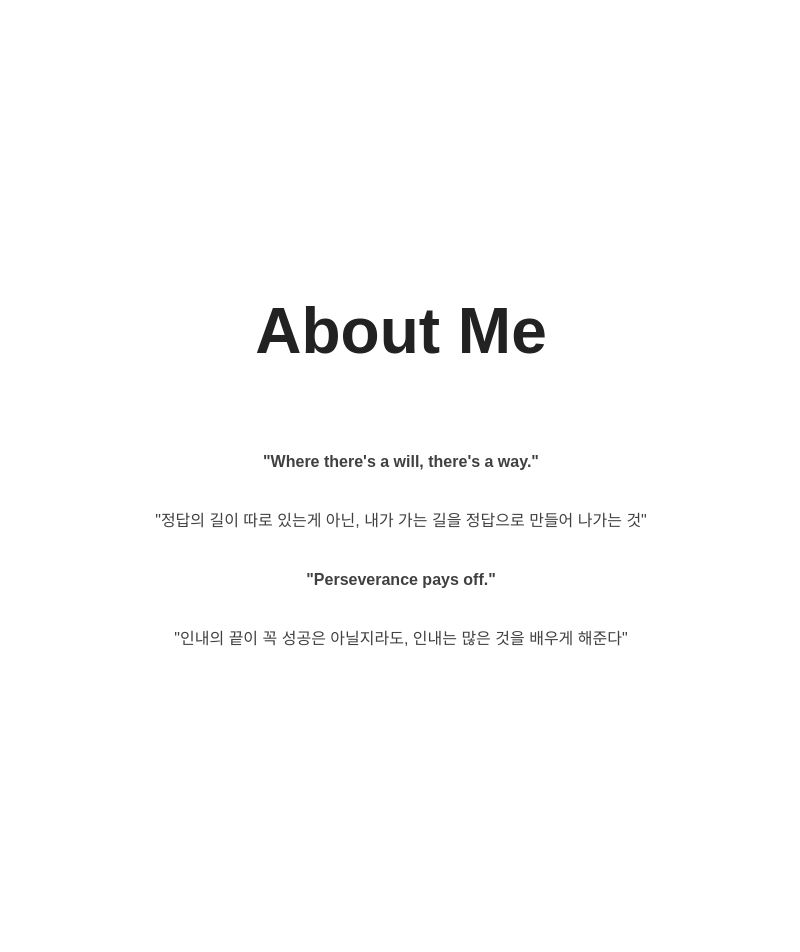
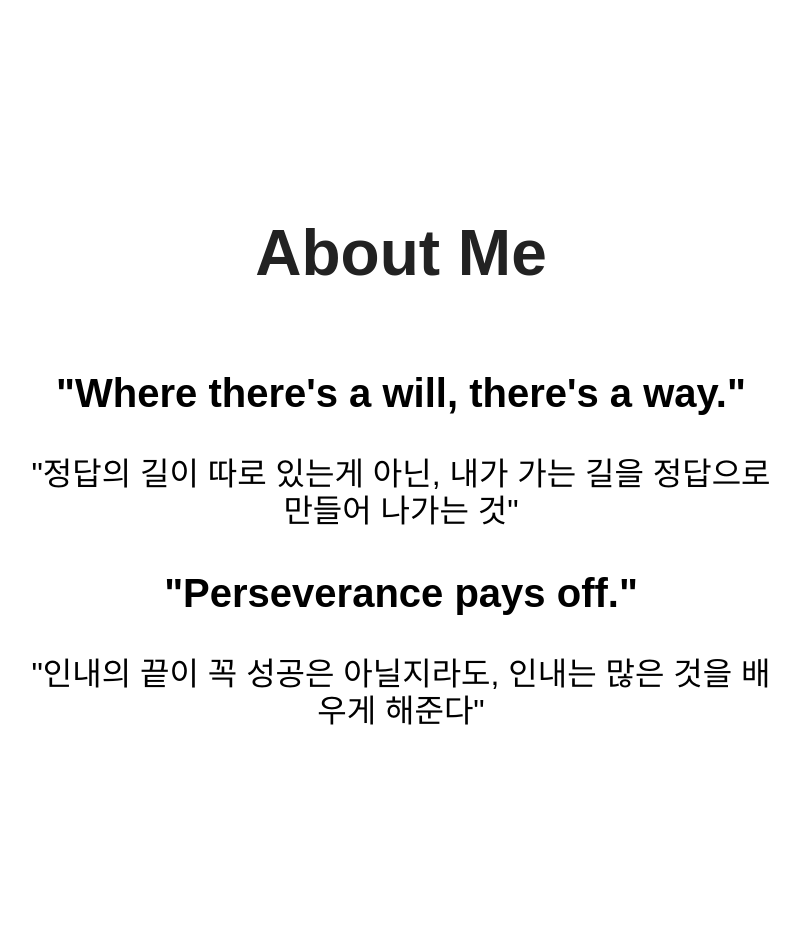
Before and after one commit to SHU-Webbb/SHU-Webbb.github.io, a Jekyll site: the page built from index.html, in a window 1280 px wide. Shown: the part 941-1893 px from the top of the page, without its empty margins (239-1039 px from the left). Built offline with Jekyll 4.4.1, drawn with Linux system fonts in a browser that asks for light colours; nearby versions of some CDN libraries; some web fonts are replaced.

Commit message:
Update about.html

```diff
--- a/_includes/about.html
+++ b/_includes/about.html
@@ -2,15 +2,15 @@
     <section class="section about" id="about">
         <div id="about-text">
             <div class="section-heading">About Me</div>
-            <p class="paragraph-text center-align-big-bold">
+            <p class="center-align-big-bold">
                 "Where there's a will, there's a way."
-            <p class="paragraph-text center-align-big">
+            <p class="center-align-big">
                 "정답의 길이 따로 있는게 아닌, 내가 가는 길을 정답으로 만들어 나가는 것"
             </p>
-            <p class="paragraph-text center-align-big-bold">
+            <p class="center-align-big-bold">
                 "Perseverance pays off."
             </p>
-             <p class="paragraph-text center-align-big">
+             <p class="center-align-big">
                 "인내의 끝이 꼭 성공은 아닐지라도, 인내는 많은 것을 배우게 해준다"
             </p>
         </div>
```
